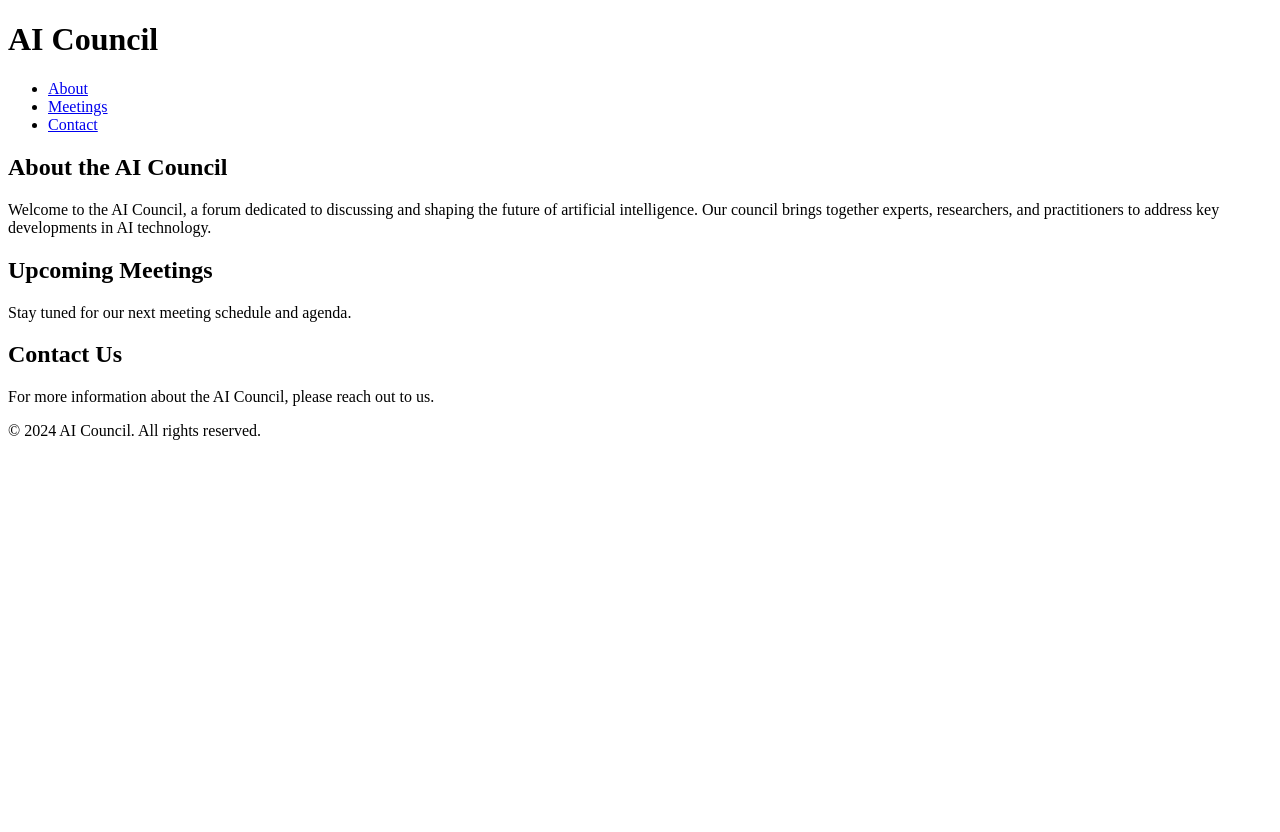
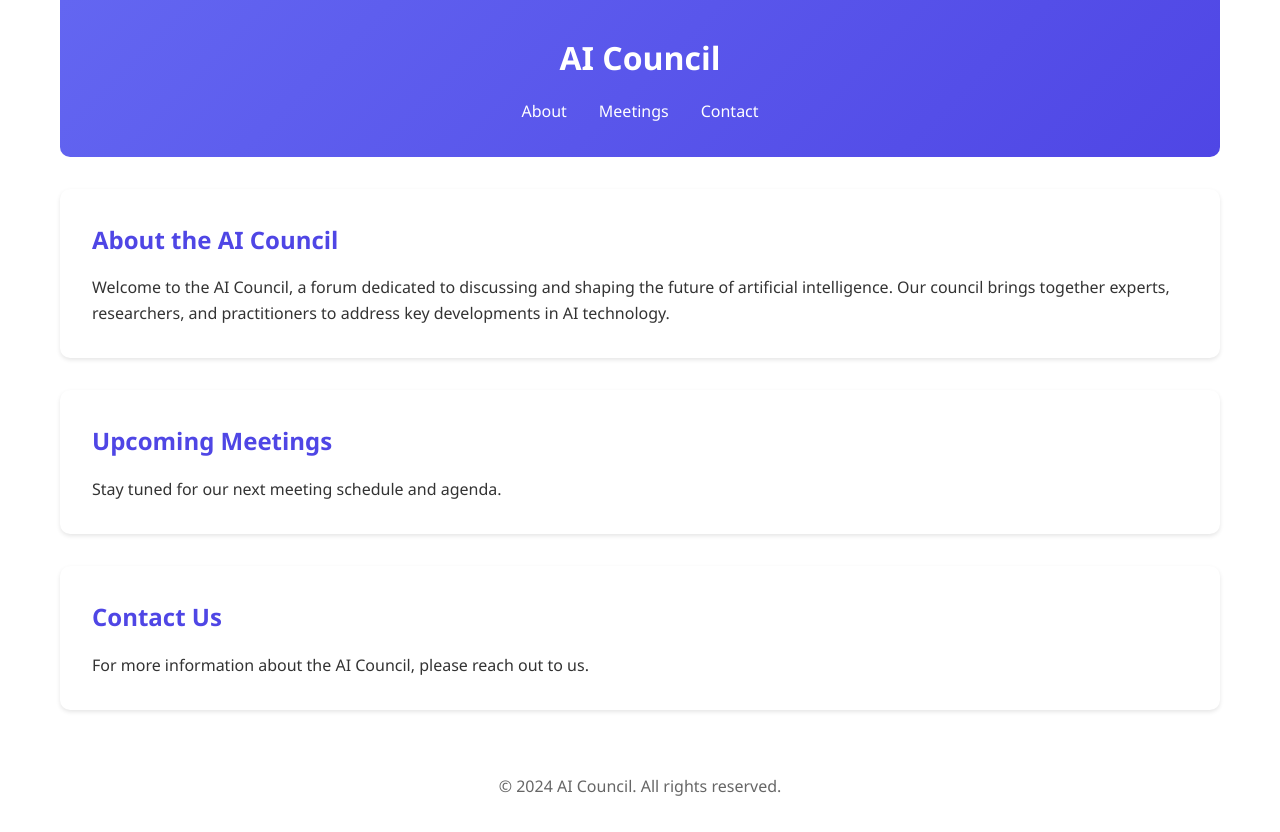
Before and after one commit to robertredbox/AI-Council, a plain HTML site: page index.html in a window 1280 px wide. Before the commit the page ends 800 px from the top, so only its background shows below. Drawn offline with Linux system fonts and the light colour scheme.

Commit message:
Add CSS styling for modern look

```diff
--- a/index.html
+++ b/index.html
@@ -4,6 +4,7 @@
     <meta charset="UTF-8">
     <meta name="viewport" content="width=device-width, initial-scale=1.0">
     <title>AI Council</title>
+    <link rel="stylesheet" href="style.css">
 </head>
 <body>
     <header>
--- /dev/null
+++ b/style.css
@@ -0,0 +1,69 @@
+* {
+    margin: 0;
+    padding: 0;
+    box-sizing: border-box;
+}
+
+body {
+    font-family: 'Segoe UI', Tahoma, Geneva, Verdana, sans-serif;
+    line-height: 1.6;
+    color: #333;
+    max-width: 1200px;
+    margin: 0 auto;
+    padding: 0 20px;
+}
+
+header {
+    padding: 2rem 0;
+    background: linear-gradient(135deg, #6366f1, #4f46e5);
+    color: white;
+    border-radius: 0 0 10px 10px;
+    margin-bottom: 2rem;
+}
+
+header h1 {
+    text-align: center;
+    margin-bottom: 1rem;
+}
+
+nav ul {
+    display: flex;
+    justify-content: center;
+    list-style: none;
+    gap: 2rem;
+}
+
+nav a {
+    color: white;
+    text-decoration: none;
+    font-weight: 500;
+    transition: opacity 0.3s;
+}
+
+nav a:hover {
+    opacity: 0.8;
+}
+
+main {
+    display: grid;
+    gap: 2rem;
+}
+
+section {
+    background: white;
+    padding: 2rem;
+    border-radius: 10px;
+    box-shadow: 0 2px 4px rgba(0, 0, 0, 0.1);
+}
+
+h2 {
+    color: #4f46e5;
+    margin-bottom: 1rem;
+}
+
+footer {
+    text-align: center;
+    margin-top: 2rem;
+    padding: 2rem 0;
+    color: #666;
+}
```
